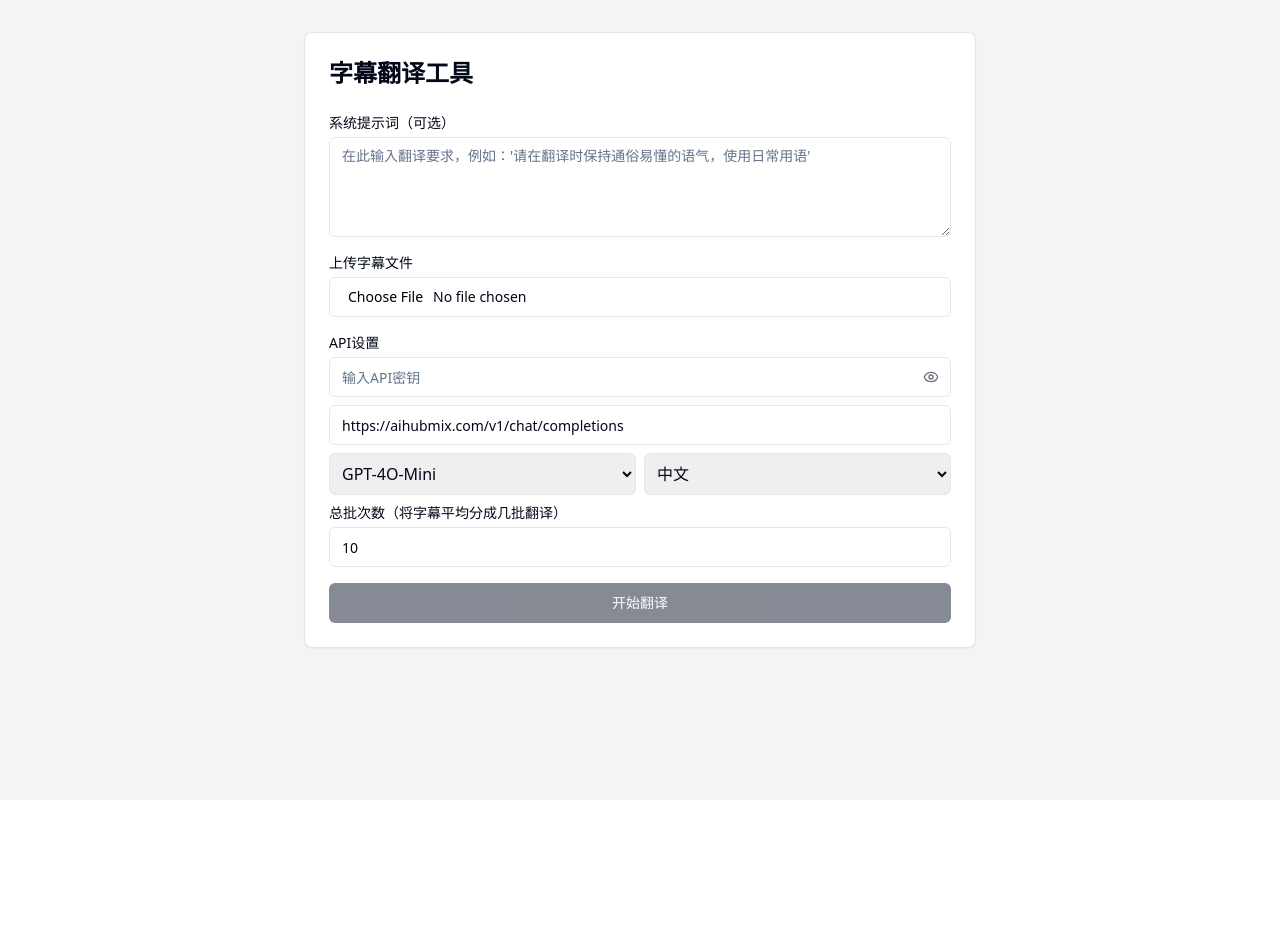
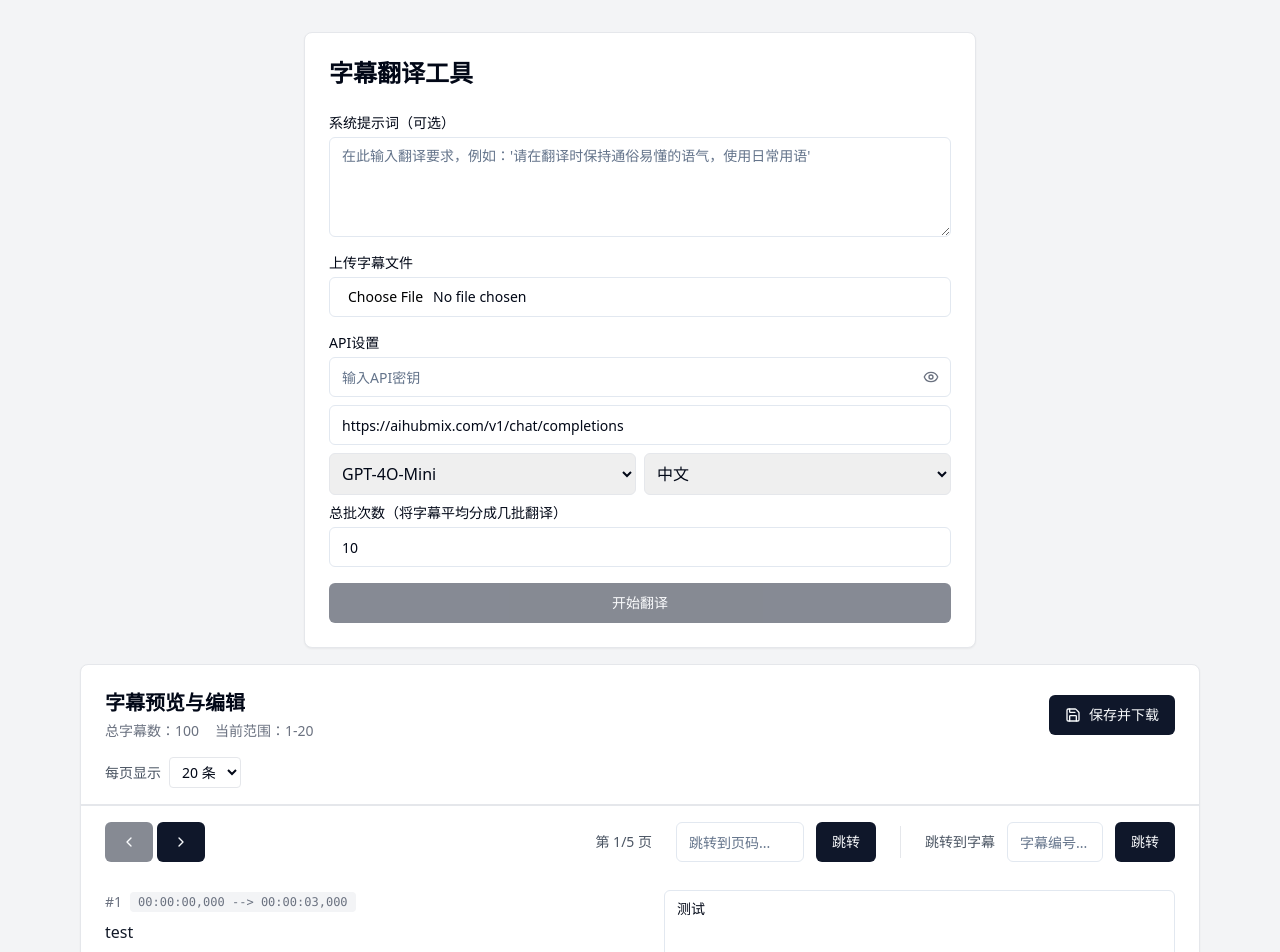
Before and after one commit to xudBKP/subtitle-translator, a Next.js app: page / in a window 1280 px wide. Shown: the top 952 px of the page. Before the commit the page ends 800 px from the top, so only its background shows below. Built offline with nearby package versions, Linux system fonts and the light colour scheme.

Commit message:
add subtitle preview editor

```diff
--- /dev/null
+++ b/src/components/SubtitlePreviewEditor.tsx
@@ -0,0 +1,255 @@
+import React, { useState, useEffect, useRef } from 'react';
+import { Card, CardHeader, CardContent } from '@/components/ui/card';
+import { Button } from '@/components/ui/button';
+import { Input } from '@/components/ui/input';
+import { Textarea } from '@/components/ui/textarea';
+import { ChevronLeft, ChevronRight, Save } from 'lucide-react';
+
+interface SubtitleLine {
+  type: string;
+  index: number;
+  timing: string;
+  text: string;
+  translatedText: string;
+}
+
+// 生成示例数据
+const generateDemoSubtitles = (count: number): SubtitleLine[] => {
+  return Array.from({ length: count }, (_, i) => ({
+    type: 'dialogue',
+    index: i + 1,
+    timing: '00:00:00,000 --> 00:00:03,000',
+    text: "test",
+    translatedText: "测试"
+  }));
+};
+
+export default function SubtitlePreviewEditor() {
+  // 生成100条示例字幕
+  const subtitles = generateDemoSubtitles(100);
+  const [pageSize, setPageSize] = useState(20);
+  const [currentPage, setCurrentPage] = useState(1);
+  const [jumpPage, setJumpPage] = useState('');
+  const [subtitleNumber, setSubtitleNumber] = useState('');
+
+  const subtitleRefs = useRef<{ [key: number]: HTMLTableRowElement }>({});
+
+  const totalSubtitles = subtitles.length;
+  const totalPages = Math.ceil(totalSubtitles / pageSize);
+  const startIndex = (currentPage - 1) * pageSize;
+  const endIndex = Math.min(startIndex + pageSize, totalSubtitles);
+  const currentSubtitles = subtitles.slice(startIndex, endIndex);
+
+  const handlePageSizeChange = (e: React.ChangeEvent<HTMLSelectElement>) => {
+    const newSize = parseInt(e.target.value);
+    setPageSize(newSize);
+    setCurrentPage(1);
+  };
+
+  // 添加对卡片头部的引用
+  const cardHeaderRef = useRef<HTMLDivElement>(null);
+
+  const handleJumpToPage = (e?: React.FormEvent) => {
+    e?.preventDefault();
+    const pageNum = parseInt(jumpPage);
+    if (pageNum && pageNum >= 1 && pageNum <= totalPages) {
+      setCurrentPage(pageNum);
+      setJumpPage('');
+
+      // 确保跳转后卡片标题完整显示
+      setTimeout(() => {
+        if (cardHeaderRef.current) {
+          const headerRect = cardHeaderRef.current.getBoundingClientRect();
+          const windowHeight = window.innerHeight;
+          // 如果标题不在视口内或太靠近顶部，进行滚动
+          if (headerRect.top < 0 || headerRect.top < 20) {
+            window.scrollTo({
+              top: window.scrollY + headerRect.top - 20, // 保留 20px 的上边距
+              behavior: 'smooth'
+            });
+          }
+        }
+      }, 100);
+    }
+  };
+
+  const handleSubtitleJump = (e?: React.FormEvent) => {
+    e?.preventDefault();
+    const num = parseInt(subtitleNumber);
+    if (num && num >= 1 && num <= totalSubtitles) {
+      const targetPage = Math.ceil(num / pageSize);
+      setCurrentPage(targetPage);
+      setSubtitleNumber('');
+
+      // 使用 setTimeout 确保页面更新后再滚动
+      setTimeout(() => {
+        const ref = subtitleRefs.current[num];
+        if (ref) {
+          ref.scrollIntoView({
+            behavior: 'smooth',
+            block: 'center'
+          });
+          // 添加临时高亮效果
+          ref.classList.add('bg-yellow-100');
+          setTimeout(() => {
+            ref.classList.remove('bg-yellow-100');
+          }, 2000);
+        }
+      }, 100);
+    }
+  };
+
+  // 当每页条数改变时，重新计算当前页
+  useEffect(() => {
+    const maxPage = Math.ceil(totalSubtitles / pageSize);
+    if (currentPage > maxPage) {
+      setCurrentPage(maxPage);
+    }
+  }, [pageSize, totalSubtitles, currentPage]);
+
+  return (
+    <div className="max-w-6xl mx-auto p-4">
+      <Card>
+        <CardHeader ref={cardHeaderRef} className="flex flex-col space-y-4 border-b pb-4">
+          <div className="flex justify-between items-center">
+            <div className="space-y-1">
+              <h2 className="text-xl font-semibold">字幕预览与编辑</h2>
+              <div className="text-sm text-gray-500 flex items-center gap-4">
+                <span>总字幕数：{totalSubtitles}</span>
+                <span>当前范围：{startIndex + 1}-{endIndex}</span>
+              </div>
+            </div>
+            <Button className="flex items-center gap-2">
+              <Save size={16} />
+              保存并下载
+            </Button>
+          </div>
+          <div className="flex items-center gap-2 text-sm">
+            <span className="text-gray-600">每页显示</span>
+            <select
+              className="border rounded px-2 py-1 bg-white"
+              value={pageSize}
+              onChange={handlePageSizeChange}
+            >
+              <option value="10">10 条</option>
+              <option value="20">20 条</option>
+              <option value="30">30 条</option>
+              <option value="50">50 条</option>
+            </select>
+          </div>
+        </CardHeader>
+        <CardContent className="p-0">
+          <div className="overflow-x-auto">
+            <table className="w-full border-collapse">
+              <thead>
+                <tr className="bg-gray-50">
+                  <th className="px-6 py-3 text-left text-sm font-semibold text-gray-900 border-b w-1/2">原文</th>
+                  <th className="px-6 py-3 text-left text-sm font-semibold text-gray-900 border-b w-1/2">译文</th>
+                </tr>
+              </thead>
+              <tbody className="divide-y">
+                {currentSubtitles.map((subtitle, index) => (
+                  <tr
+                    key={startIndex + index}
+                    ref={el => {
+                        if (el) subtitleRefs.current[subtitle.index] = el;
+                      }}
+                    className="hover:bg-gray-50 group"
+                    >
+                    <td className="px-6 py-4">
+                      <div className="space-y-2">
+                        <div className="flex items-center justify-between">
+                          <div className="text-sm text-gray-500 flex items-center gap-2">
+                            <span className="font-medium">#{subtitle.index}</span>
+                            <span className="font-mono text-xs bg-gray-100 px-2 py-0.5 rounded">
+                              {subtitle.timing}
+                            </span>
+                          </div>
+                        </div>
+                        <div className="text-gray-900 whitespace-pre-wrap">
+                          {subtitle.text}
+                        </div>
+                      </div>
+                    </td>
+                    <td className="px-6 py-4">
+                      <div className="space-y-2">
+                        <div className="flex justify-end opacity-0 group-hover:opacity-100 transition-opacity">
+                          <button className="text-xs text-blue-500 hover:text-blue-600">
+                            使用AI重译
+                          </button>
+                        </div>
+                        <Textarea
+                          defaultValue={subtitle.translatedText}
+                          className="w-full resize-none min-h-[80px]"
+                          rows={3}
+                        />
+                      </div>
+                    </td>
+                  </tr>
+                ))}
+              </tbody>
+            </table>
+          </div>
+
+          <div className="flex items-center justify-between px-6 py-4 border-t bg-white sticky bottom-0">
+            <div className="flex items-center gap-1">
+              <Button
+                variant="outline"
+                size="icon"
+                onClick={() => setCurrentPage(prev => Math.max(1, prev - 1))}
+                disabled={currentPage === 1}
+              >
+                <ChevronLeft className="h-4 w-4" />
+              </Button>
+              <Button
+                variant="outline"
+                size="icon"
+                onClick={() => setCurrentPage(prev => Math.min(totalPages, prev + 1))}
+                disabled={currentPage === totalPages}
+              >
+                <ChevronRight className="h-4 w-4" />
+              </Button>
+            </div>
+
+            <div className="flex items-center gap-6">
+              <div className="flex items-center gap-6">
+                <div className="text-sm text-gray-600">
+                  第 {currentPage}/{totalPages} 页
+                </div>
+
+                <form onSubmit={handleJumpToPage} className="flex items-center gap-3">
+                  <Input
+                    type="text"
+                    value={jumpPage}
+                    onChange={(e) => setJumpPage(e.target.value)}
+                    placeholder="跳转到页码..."
+                    className="w-32 text-sm"
+                  />
+                  <Button type="submit" variant="outline" size="sm">
+                    跳转
+                  </Button>
+                </form>
+              </div>
+
+              <div className="h-8 w-px bg-gray-200" />
+
+              <form onSubmit={handleSubtitleJump} className="flex items-center gap-3">
+                <div className="text-sm text-gray-600">跳转到字幕</div>
+                <Input
+                  type="text"
+                  value={subtitleNumber}
+                  onChange={(e) => setSubtitleNumber(e.target.value)}
+                  placeholder="字幕编号..."
+                  className="w-24 text-sm"
+                />
+                <Button type="submit" variant="outline" size="sm">
+                  跳转
+                </Button>
+              </form>
+            </div>
+          </div>
+        </CardContent>
+      </Card>
+    </div>
+  );
+}
--- a/src/components/SubtitleTranslator.tsx
+++ b/src/components/SubtitleTranslator.tsx
@@ -6,6 +6,8 @@ import { Button } from '@/components/ui/button';
 import { Input } from '@/components/ui/input';
 import { Textarea } from '@/components/ui/textarea';
 import { Eye, EyeOff } from 'lucide-react';
+
+import SubtitlePreviewEditor from '@/components/SubtitlePreviewEditor';
 
 interface TitleInfo {
   hasTitle: boolean;
@@ -400,6 +402,7 @@ export default function SubtitleTranslator() {
   };
 
   return (
+    <div>
     <Card className="max-w-2xl mx-auto">
       <CardHeader>
         <h1 className="text-2xl font-bold">字幕翻译工具</h1>
@@ -513,8 +516,12 @@ export default function SubtitleTranslator() {
               开始翻译
             </Button>
           )}
+
         </div>
       </CardContent>
     </Card>
+    {/* 当翻译完成后显示预览编辑器 */}
+    {<SubtitlePreviewEditor />}
+    </div>
   );
 }
```
